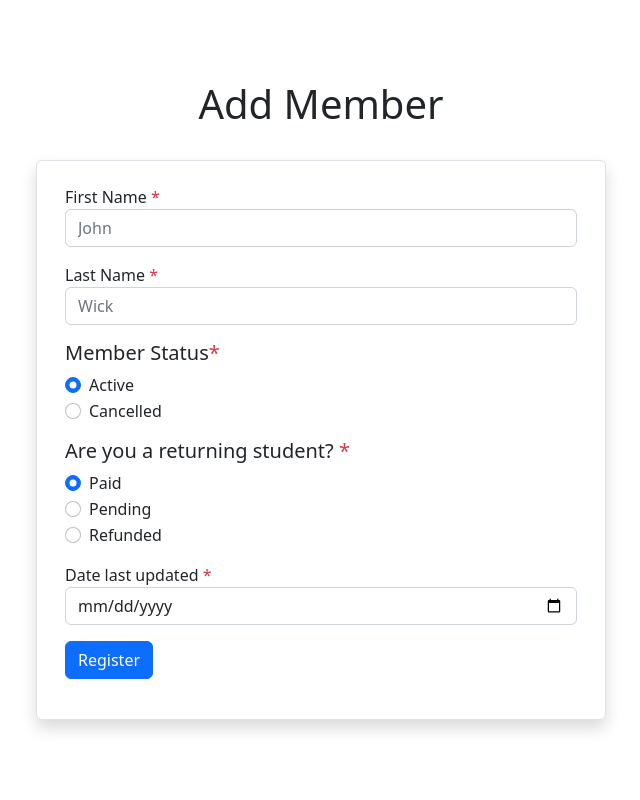
After one commit to lakshmijj/ski-lift-ticket-php-codebase, a PHP site: page /addmember.php in a window 1280 px wide. The commit adds this page. Shown: the whole page, without its empty margins (319-959 px from the left). Run offline with PHP 8.4, Linux system fonts and the light colour scheme.

Commit message:
added addmembers and existingmembers pages

```diff
--- a/docker-compose.yaml
+++ b/docker-compose.yaml
@@ -28,6 +28,6 @@ services:
       PMA_USER: root
       PMA_PASSWORD: ${MYSQL_ROOT_PASSWORD}
     ports:
-      - "5000:80"
+      - "5001:80"
 volumes:
   mysql-data:
--- /dev/null
+++ b/html/addmember.php
@@ -0,0 +1,140 @@
+<?php
+session_start();
+
+$errors = [];
+$saved = [];
+
+if (isset($_SESSION['errors'])) {
+    //save form errors session array to var
+    $errors = $_SESSION['errors'];
+
+    //unset session
+    unset($_SESSION['errors']);
+}
+
+if (isset($_SESSION['saved'])) {
+    //save form errors session array to var
+    $saved = $_SESSION['saved'];
+
+    var_dump($saved);
+    var_dump(in_array($saved[$name], $saved));
+
+    //unset session
+    unset($_SESSION['saved']);
+}
+
+/**
+ * returns css class for invalid input
+ * @param string $name
+ * @return mixed string or null
+ */
+function isInvalid(string $name)
+{
+    global $errors;
+    return (in_array($name, $errors)) ? 'is-invalid' : null;
+}
+
+/**
+ *
+ */
+function isSaved(string $name)
+{
+    global $saved;
+    if (isset($saved[$name])) {
+        return (in_array($saved[$name], $saved)) ? $saved[$name] : null;
+    }
+}
+
+?>
+
+<!doctype html>
+<html lang="en">
+
+<head>
+    <meta charset="utf-8">
+    <meta name="viewport" content="width=device-width, initial-scale=1">
+    <title>Add Member</title>
+    <link href="https://cdn.jsdelivr.net/npm/bootstrap@5.2.3/dist/css/bootstrap.min.css" rel="stylesheet" integrity="sha384-rbsA2VBKQhggwzxH7pPCaAqO46MgnOM80zW1RWuH61DGLwZJEdK2Kadq2F9CUG65" crossorigin="anonymous">
+</head>
+
+<body>
+    <div class="min-vh-100 d-flex align-items-center">
+        <div class="container">
+            <div class="row">
+                <div class="col-12 text-center mb-4">
+                    <h1>Add Member</h1>
+                </div>
+            </div>
+            <div class="row d-flex justify-content-center">
+                <div class="col-10 col-sm-8 col-md-6 rounded shadow border">
+                    <form method="post" action="register-post.php" class="py-4 px-3 needs-validation" novalidate>
+                        <div class="mb-3 has-validation">
+                            <label for="fname">First Name <nobr class="text-danger">*</nobr></label>
+                            <input type="text" id="fname" name="fname" placeholder="John" class="form-control <?php echo isInvalid('fname'); ?>" value="<?php echo isSaved('fname'); ?>" required />
+
+                            <div class="invalid-feedback">
+                                Please enter a first name
+                            </div>
+                        </div>
+                        <div class="mb-3 has-validation">
+                            <label for="lname">Last Name <nobr class="text-danger">*</nobr></label>
+                            <input type="text" id="lname" name="lname" placeholder="Wick" class="form-control <?php echo isInvalid('lname'); ?>" value="<?php echo isSaved('lname'); ?>" required />
+
+                            <div class="invalid-feedback">
+                                Please enter a last name
+                            </div>
+                        </div>
+                        <h5>Member Status<nobr class="text-danger">*</nobr>
+                        </h5>
+                        <div class="mb-3 has-validation">
+                            <div class="form-check">
+                                <input class="form-check-input <?php echo isInvalid('program'); ?>" type="radio" name="program" id="program1" value="IT Web Programming" required checked />
+                                <label class="form-check-label" for="program1">Active</label>
+                            </div>
+                            <div class="form-check">
+                                <input class="form-check-input <?php echo isInvalid('program'); ?>" type="radio" name="program" id="program2" value="IT Systems and Security" required />
+                                <label class="form-check-label" for="program2">Cancelled</label>
+
+                                <div class="invalid-feedback">
+                                    Please select a program
+                                </div>
+                            </div>
+                        </div>
+                        <h5>Are you a returning student? <nobr class="text-danger">*</nobr>
+                        </h5>
+
+                        <div class="mb-3 has-validation">
+                            <div class="form-check">
+                                <input class="form-check-input <?php echo isInvalid('returnng'); ?>" type="radio" name="payment-status" id="payment-paid" value="paid" required checked />
+                                <label class="form-check-label" for="returning-yes">Paid</label>
+                            </div>
+                            <div class="form-check">
+                                <input class="form-check-input <?php echo isInvalid('returning'); ?>" type="radio" name="payment-status" id="payment-pending" value="pending" required />
+                                <label class="form-check-label" for="returning-yes">Pending</label>
+                            </div>
+                            <div class="form-check">
+                                <input class="form-check-input <?php echo isInvalid('returning'); ?>" type="radio" name="payment-status" id="payment-refunded" value="refunded" required />
+                                <label class="form-check-label" for="returning-no">Refunded</label>
+
+                                <div class="invalid-feedback">
+                                    Please select an option
+                                </div>
+                            </div>
+                        </div>
+                        <div class="mb-3">
+                            <label for="fname">Date last updated <nobr class="text-danger">*</nobr></label>
+                            <input type="date" id="fname" name="fname" class="form-control" required />
+                        </div>
+                        <div class="mb-3">
+                            <input type="submit" class="btn btn-primary" value="Register" />
+                        </div>
+                    </form>
+                </div>
+            </div>
+        </div>
+    </div>
+    <script src="https://cdn.jsdelivr.net/npm/bootstrap@5.2.3/dist/js/bootstrap.bundle.min.js" integrity="sha384-kenU1KFdBIe4zVF0s0G1M5b4hcpxyD9F7jL+jjXkk+Q2h455rYXK/7HAuoJl+0I4" crossorigin="anonymous"></script>
+    <script src="js/validation.js"></script>
+</body>
+
+</html>
--- a/html/css/styles.css
+++ b/html/css/styles.css
@@ -13,8 +13,9 @@
   -moz-osx-font-smoothing: grayscale;
 }
 body {
-  background-color: #435165;
+  background-color: #ececec;
 }
+
 .login {
   width: 400px;
   background-color: #ffffff;
```
Also changed, not shown: database/skiliftapp.sql (+13 -0 lines), html/existingmembers.php (added, +75 -0 lines), html/includes/functions.php (+9 -3 lines).
